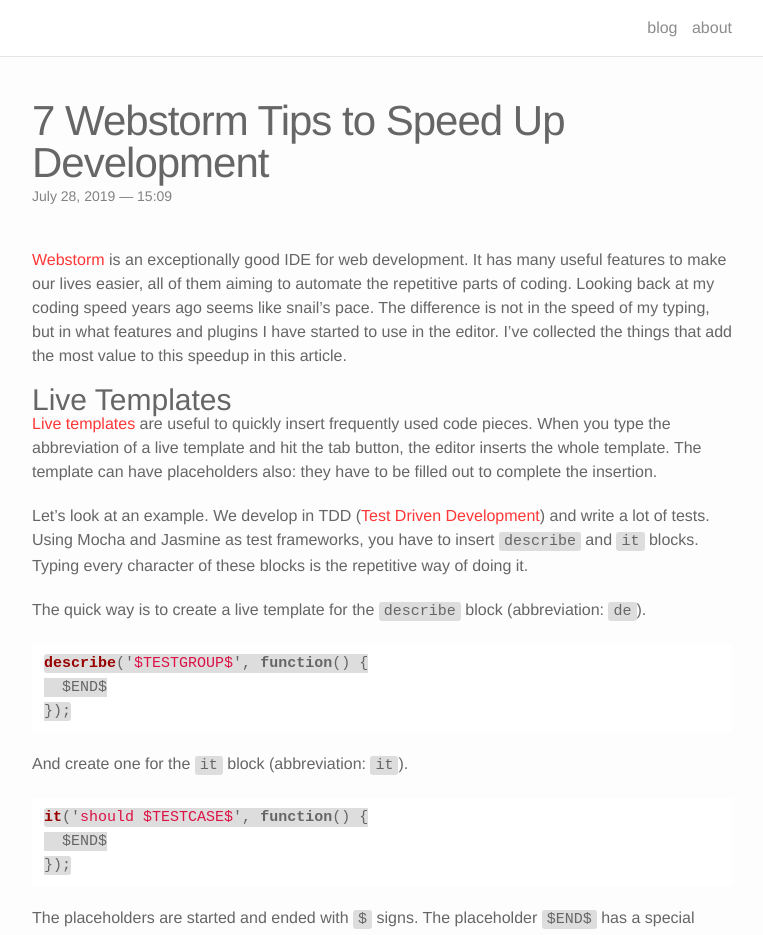
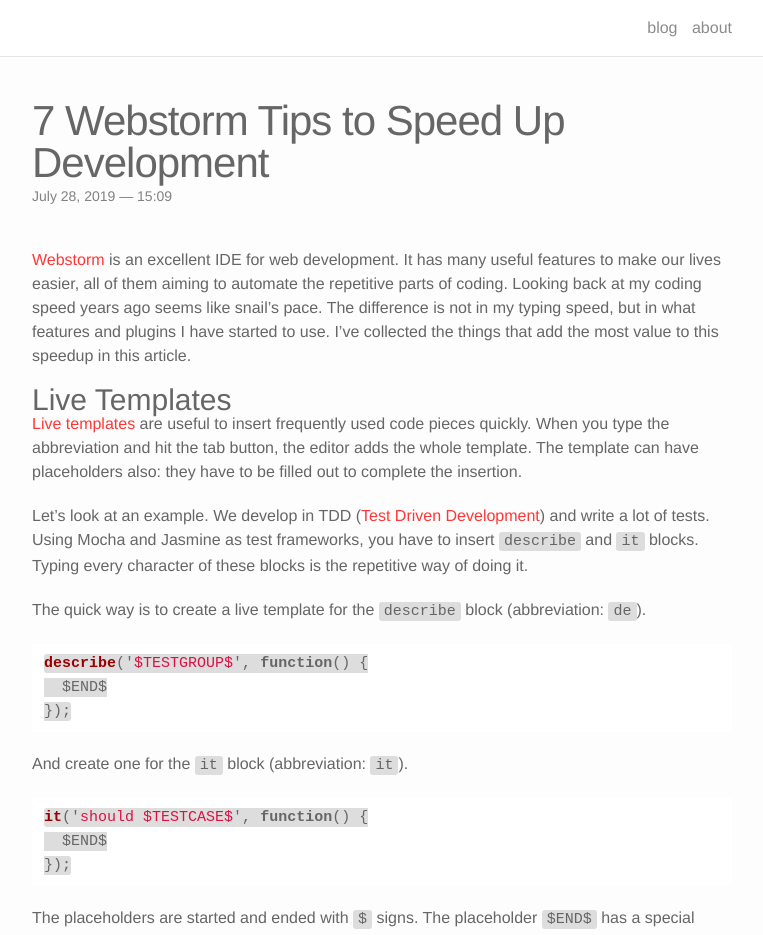
Before and after one commit to sonicoder86/blacksonic.github.io, a Jekyll site: the page built from _posts/2019-07-15-seven-webstorm-tips-to-speed-up-development.markdown, in a window 1280 px wide and 1400 px high. Shown: the top 935 px of the window, without its empty margins (258-1021 px from the left). Built offline with Jekyll 4.4.1, drawn with Linux system fonts in a browser that asks for light colours; nearby versions of some CDN libraries; some of the changed text lies outside the part shown.

Commit message:
webstorm tips: language fixes

```diff
--- a/_posts/2019-07-15-seven-webstorm-tips-to-speed-up-development.markdown
+++ b/_posts/2019-07-15-seven-webstorm-tips-to-speed-up-development.markdown
@@ -4,11 +4,11 @@
 date: 2019-07-28 15:09:00
 description: 7 Webstorm Tips to Speed Up Development
 ---
-[Webstorm] is an exceptionally good IDE for web development. It has many useful features to make our lives easier,  all of them aiming to automate the repetitive parts of coding. Looking back at my coding speed years ago seems like snail's pace. The difference is not in the speed of my typing, but in what features and plugins I have started to use in the editor. I've collected the things that add the most value to this speedup in this article.
+[Webstorm] is an excellent IDE for web development. It has many useful features to make our lives easier, all of them aiming to automate the repetitive parts of coding. Looking back at my coding speed years ago seems like snail's pace. The difference is not in my typing speed, but in what features and plugins I have started to use. I've collected the things that add the most value to this speedup in this article.
 
 ### Live Templates
 
-[Live templates] are useful to quickly insert frequently used code pieces. When you type the abbreviation of a live template and hit the tab button, the editor inserts the whole template. The template can have placeholders also: they have to be filled out to complete the insertion.
+[Live templates] are useful to insert frequently used code pieces quickly. When you type the abbreviation and hit the tab button, the editor adds the whole template. The template can have placeholders also: they have to be filled out to complete the insertion.
 
 Let's look at an example. We develop in TDD ([Test Driven Development]) and write a lot of tests. Using Mocha and Jasmine as test frameworks, you have to insert `describe` and `it` blocks. Typing every character of these blocks is the repetitive way of doing it.
 
@@ -34,14 +34,14 @@
 
 ### Search Everywhere
 
-Searching for text in project files is a common feature in most IDEs, but searching for other things like actions in the menu bar or declarations are not so common. The best thing you can search for files, menu actions and declarations with a single command: just double press the `Shift` button and [start searching everywhere][Search Everywhere].
+Searching for text in project files is a common feature in most IDEs, but searching for other things like actions in the menu bar or declarations are not so common. The best thing you can search for files, menu actions, and declarations with a single command: just double press the `Shift` button and [start searching everywhere][Search Everywhere].
 
 ![Search Everywhere](https://thepracticaldev.s3.amazonaws.com/i/3k8ow6bpl981zml7tz5c.gif)
 
 ### Prettier Plugin
 
-[Prettier] is an opinionated code formatter supporting many languages like Javascript, Typescript, CSS, HTML, etc. By using it you can save time and energy by automating code formatting.
-Prettier can be added to Webstorm [through its plugin][Prettier Webstorm Plugin]. To make code formatting automatic, you have to add a file watcher also. [This file watcher][Prettier File Watcher] will listen to save events, and when it occurs, runs Prettier code formatting on the saved file.
+[Prettier] is an opinionated code formatter supporting many languages like Javascript, Typescript, CSS, HTML, etc. By using it, you can save time and energy by automating code formatting.
+You can add Prettier to Webstorm [through its plugin][Prettier Webstorm Plugin]. To make code formatting automatic, you have to add a file watcher also. [This file watcher][Prettier File Watcher] will listen to save events, and when it occurs, runs Prettier code formatting on the saved file.
 If you don't like automatic code updates, it can be done manually with a keyboard shortcut.
 
 ![](https://thepracticaldev.s3.amazonaws.com/i/nr348lwjbosn6nrwdy43.png)
```
